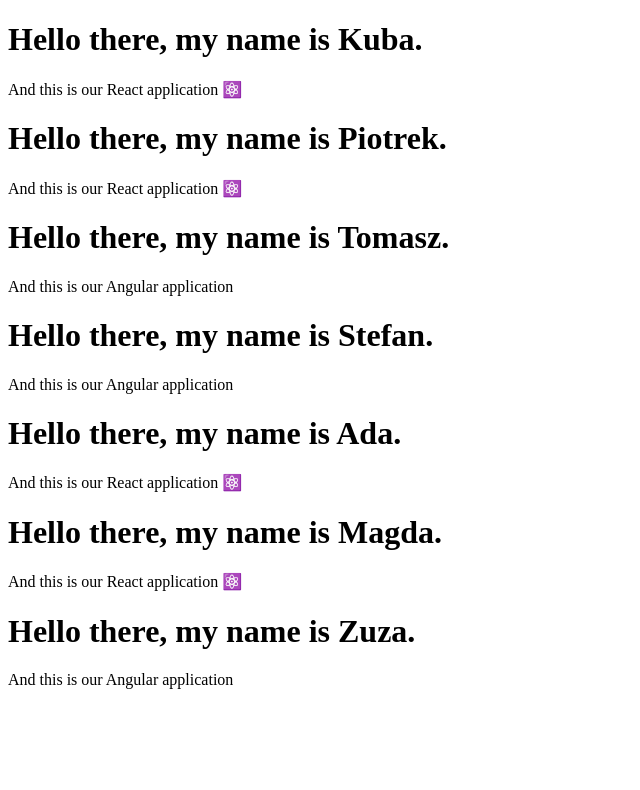
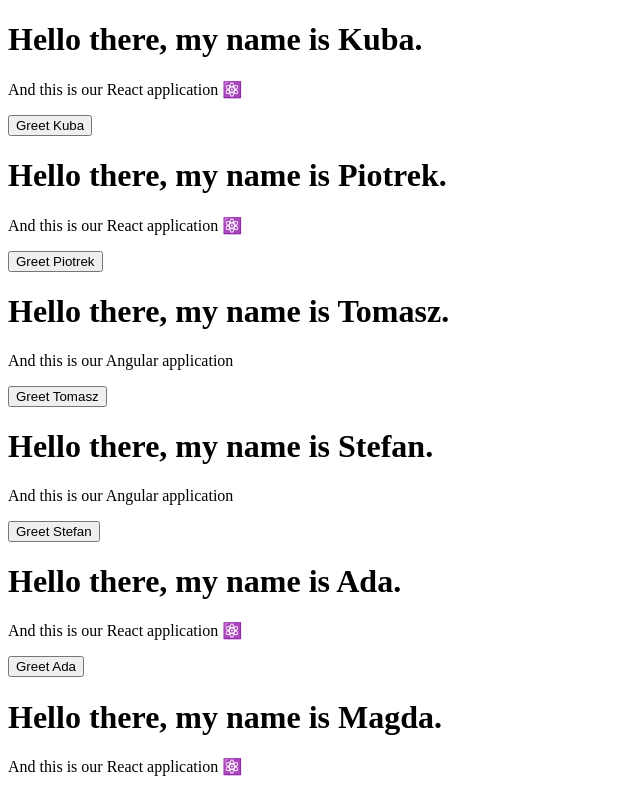
Before and after one commit to Eghizio/react-workshops-stp-agh, a React (Vite) app: page / in a window 1280 px wide. Shown: the top 790 px of the page, without its empty margins (0-640 px from the left). Built offline with nearby package versions, Linux system fonts and the light colour scheme.

Commit message:
Handling events, String interpolation & Template literals

```diff
--- a/src/components/GreetingCard/GreetingCard.tsx
+++ b/src/components/GreetingCard/GreetingCard.tsx
@@ -4,11 +4,19 @@ interface Props {
   student: Student;
 }
 
-export const GreetingCard = ({ student: { name, technology } }: Props) => (
+export const GreetingCard = ({ student: { name, technology } }: Props) => {
+  const greet = () => {
+    alert(`Hello there, ${name} 👋`);
+  };
+
+  return (
     <div>
       <h1>Hello there, my name is {name}.</h1>
       <p>
-      And this is our {technology} application {technology === "React" && "⚛️"}
+        And this is our {technology} application{" "}
+        {technology === "React" && "⚛️"}
       </p>
+      <button onClick={greet}>Greet {name}</button>
     </div>
   );
+};
```
Lines whose indentation alone changed are shown as unchanged.
